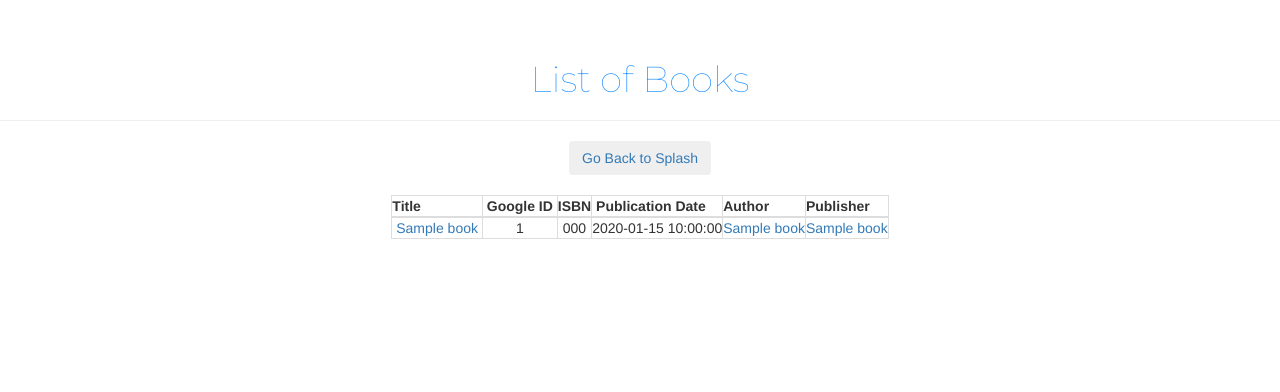
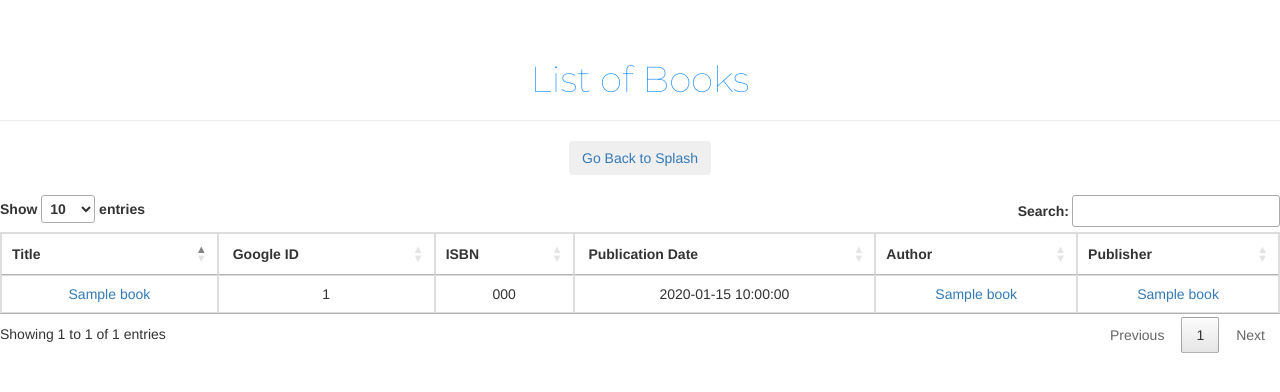
Before and after one commit to Jacobbtemple/cs329e-idb, a Flask app: template templates/newBooks.html in a window 1280 px wide. Shown: the part 51-443 px from the top of the page. Run offline with Flask 2, Linux system fonts and the light colour scheme; the template is opened without the code that fills it: most values are stand-ins (such as "Sample title", 1, 10 or a date in 2020); some libraries are stand-ins or nearby versions.

Commit message:
search capability

```diff
--- a/templates/newBooks.html
+++ b/templates/newBooks.html
@@ -24,6 +24,7 @@
           background-color: #3d9be0;
         }
       </style>
+
       <meta charset="utf-8">
       <meta http-equiv="X-UA-Compatible" content="IE=edge">
       <meta name="viewport" content="width=device-width, initial-scale=1">
@@ -43,7 +44,11 @@
       <script src="https://code.jquery.com/jquery-1.12.4.min.js"></script>
       <script src='../static/js/jquery-paginate.js'></script>
       <script src='../static/js/jquery-paginate.min.js'></script>
-	</head>
+
+      <link rel="stylesheet" type="text/css" href="//cdn.datatables.net/1.10.16/css/jquery.dataTables.css">
+      <script type="text/javascript" charset="utf8" src="//cdn.datatables.net/1.10.16/js/jquery.dataTables.js"></script>
+
+  </head>
 
 	<body>
 
@@ -113,7 +118,9 @@
       </tfoot>
       </table>
       <script>
-        $('#myTable').paginate({ limit: 10 });
+        $(document).ready( function () {
+            $('#myTable').DataTable();
+        } );
       </script>
     {% endif %}
     </div>
--- a/templates/newauthors.html
+++ b/templates/newauthors.html
@@ -94,7 +94,7 @@
       <table id="myTable" cellpadding="5px" class="sortable table-bordered text-center" style="margin: auto; style">
 		  <thead>
         <tr><th>Title</th><th>&nbspBorn&nbsp</th><th>Nationality</th><th>&nbspAlma Mater&nbsp</th><th>Education</th><th>Url</th></tr>
-      </theads>
+      </thead>
       <tbody>
         {% for i in authors %}
           <tr>
--- a/templates/splash.html
+++ b/templates/splash.html
@@ -28,6 +28,7 @@
     <link href="static/Bootstrap/css/custom.css" rel="stylesheet">
     <link href="https://fonts.googleapis.com/css?family=Montserrat:100" rel="stylesheet">
     <link href="static/css/Bootstrap/css/bootstrap.min.css" rel="stylesheet">
+
 
   </head>
 
```
